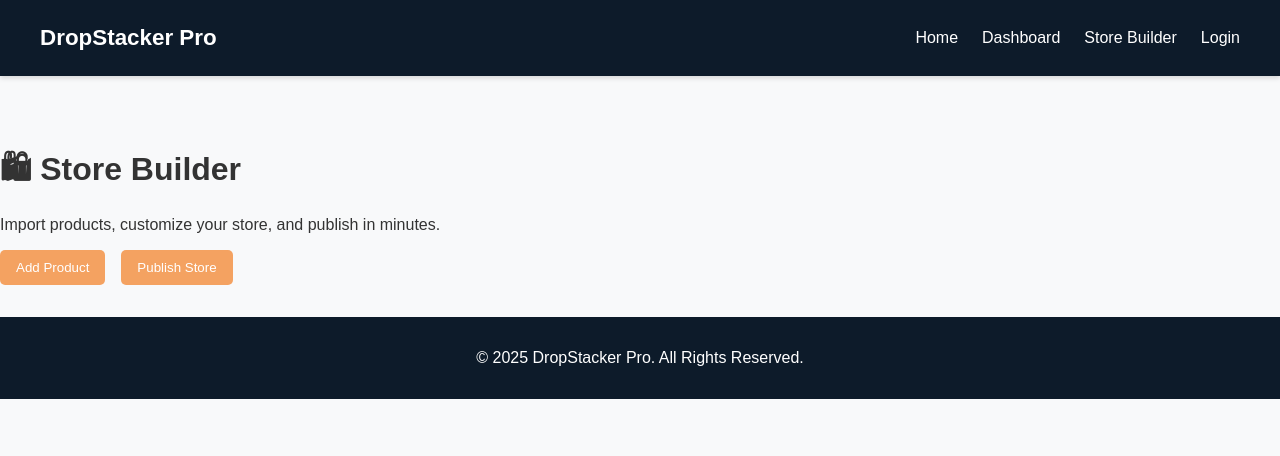
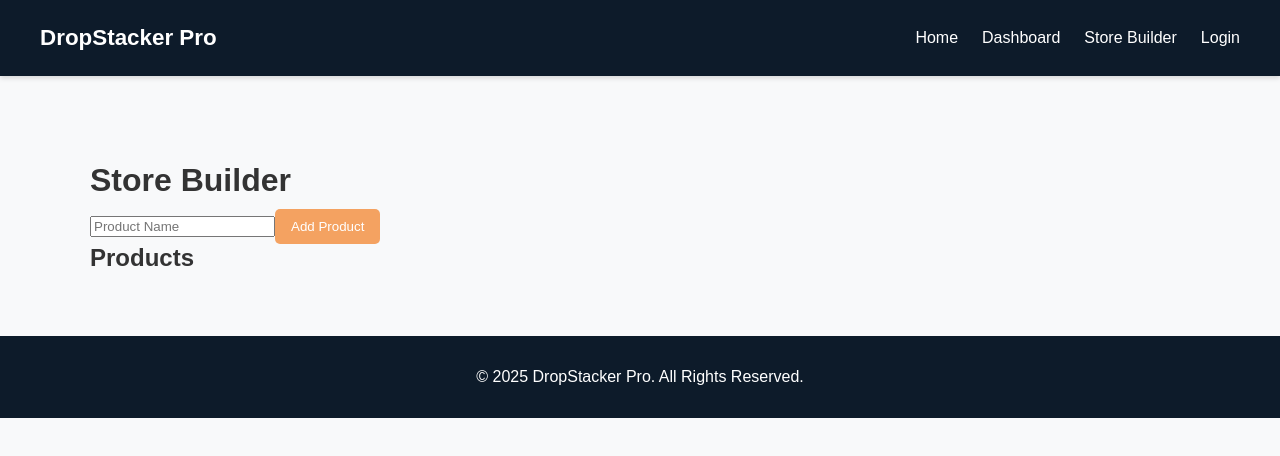
Before and after one commit to nextwaveaisuite/dropstacker-pro, a Next.js app: page /storebuilder in a window 1280 px wide. Shown: the top 456 px of the page. Built offline with nearby package versions, Linux system fonts and the light colour scheme.

Commit message:
storebuilder.js

```diff
--- a/pages/storebuilder.js
+++ b/pages/storebuilder.js
@@ -1,10 +1,28 @@
+import { useState } from "react";
+
 export default function StoreBuilder() {
+  const [products, setProducts] = useState([]);
+  const [newProduct, setNewProduct] = useState("");
+
+  function addProduct() {
+    if (newProduct.trim() === "") return;
+    setProducts([...products, { name: newProduct }]);
+    setNewProduct("");
+  }
+
   return (
-    <div className="store-builder">
-      <h1>🛍 Store Builder</h1>
-      <p>Import products, customize your store, and publish in minutes.</p>
-      <button className="btn-dark" style={{ marginRight: '1rem' }}>Add Product</button>
-      <button className="btn-primary">Publish Store</button>
+    <div className="container">
+      <h1>Store Builder</h1>
+      <input type="text" placeholder="Product Name" value={newProduct}
+        onChange={(e) => setNewProduct(e.target.value)} />
+      <button onClick={addProduct}>Add Product</button>
+
+      <h2>Products</h2>
+      <ul>
+        {products.map((p, i) => (
+          <li key={i}>{p.name}</li>
+        ))}
+      </ul>
     </div>
   );
-  }
+    }
```
